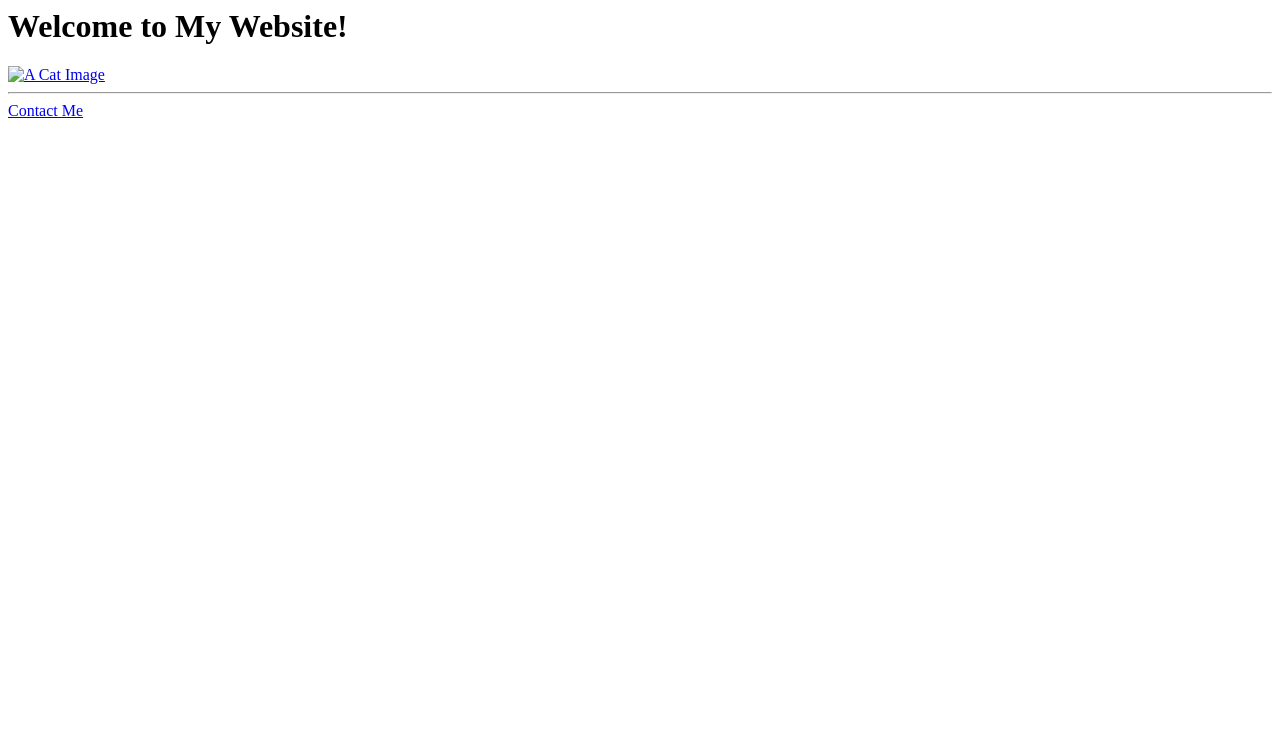
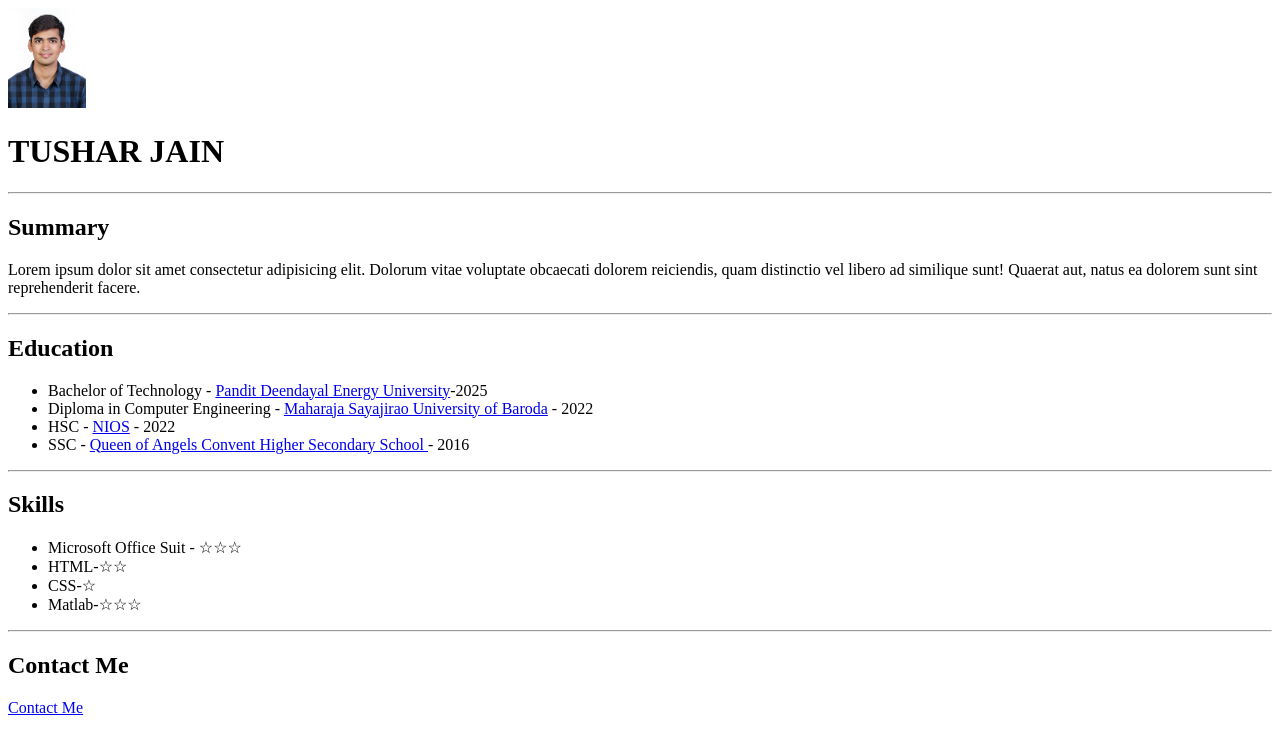
Before and after one commit to TusharJain2000/HTML-Resume, a plain HTML site: page index.html in a window 1280 px wide. Drawn offline with Linux system fonts and the light colour scheme.

Commit message:
Add files via upload

```diff
--- a/index.html
+++ b/index.html
@@ -1,8 +1,59 @@
-<h1>Welcome to My Website!</h1>
-<!-- Add an image of yourself that links to the about page -->
-<a href="./public/about.html"
-  ><img src="./assets/images/cat.png" alt="A Cat Image"
-/></a>
-<hr />
-<!-- Add a link to your contact me page here -->
-<a href="./public/contact.html">Contact Me</a>
+<!DOCTYPE html>
+<html lang="en">
+  <head>
+    <meta charset="UTF-8" />
+    <meta name="viewport" content="width=device-width, initial-scale=1.0" />
+    <title>My Resume</title>
+  </head>
+  <body>
+    <img
+      src="./assests/images/7.jpg"
+      alt="Image of Tushar Jain"
+      height="100px"
+    />
+    <h1>TUSHAR JAIN</h1>
+    <hr />
+    <h2>Summary</h2>
+    <p>
+      Lorem ipsum dolor sit amet consectetur adipisicing elit. Dolorum vitae
+      voluptate obcaecati dolorem reiciendis, quam distinctio vel libero ad
+      similique sunt! Quaerat aut, natus ea dolorem sunt sint reprehenderit
+      facere.
+    </p>
+    <hr />
+    <h2>Education</h2>
+    <ul>
+      <li>
+        Bachelor of Technology -
+        <a href="https://www.pdpu.ac.in/">Pandit Deendayal Energy University</a
+        >-2025
+      </li>
+      <li>
+        Diploma in Computer Engineering -
+        <a href="https://msubaroda.ac.in/"
+          >Maharaja Sayajirao University of Baroda</a
+        >
+        - 2022
+      </li>
+      <li>HSC - <a href="https://www.nios.ac.in/">NIOS</a> - 2022</li>
+      <li>
+        SSC -
+        <a href="http://www.queenofangelsconventschoolbharuch.com/"
+          >Queen of Angels Convent Higher Secondary School
+        </a>
+        - 2016
+      </li>
+    </ul>
+    <hr />
+    <h2>Skills</h2>
+    <ul>
+      <li>Microsoft Office Suit - &star;&star;&star;</li>
+      <li>HTML-&star;&star;</li>
+      <li>CSS-&star;</li>
+      <li>Matlab-&star;&star;&star;</li>
+    </ul>
+    <hr />
+    <h2>Contact Me</h2>
+    <a href="./public/contact.html">Contact Me</a>
+  </body>
+</html>
```
